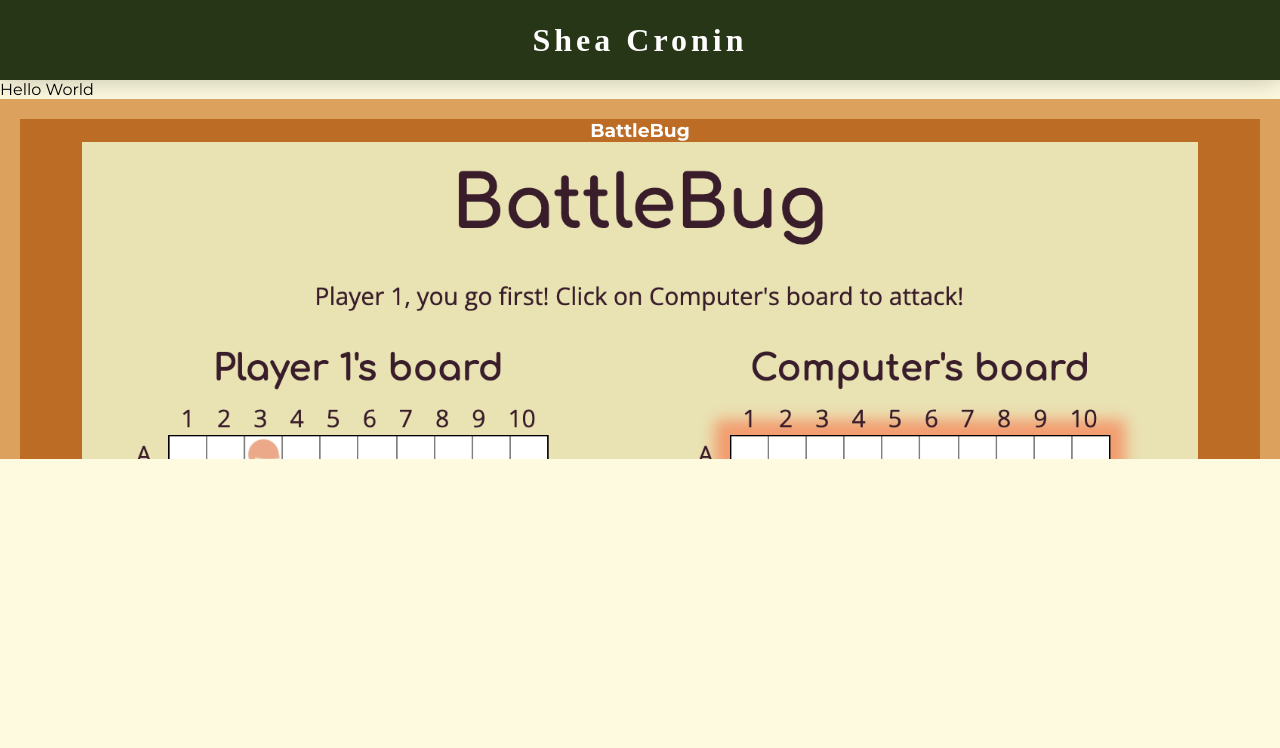
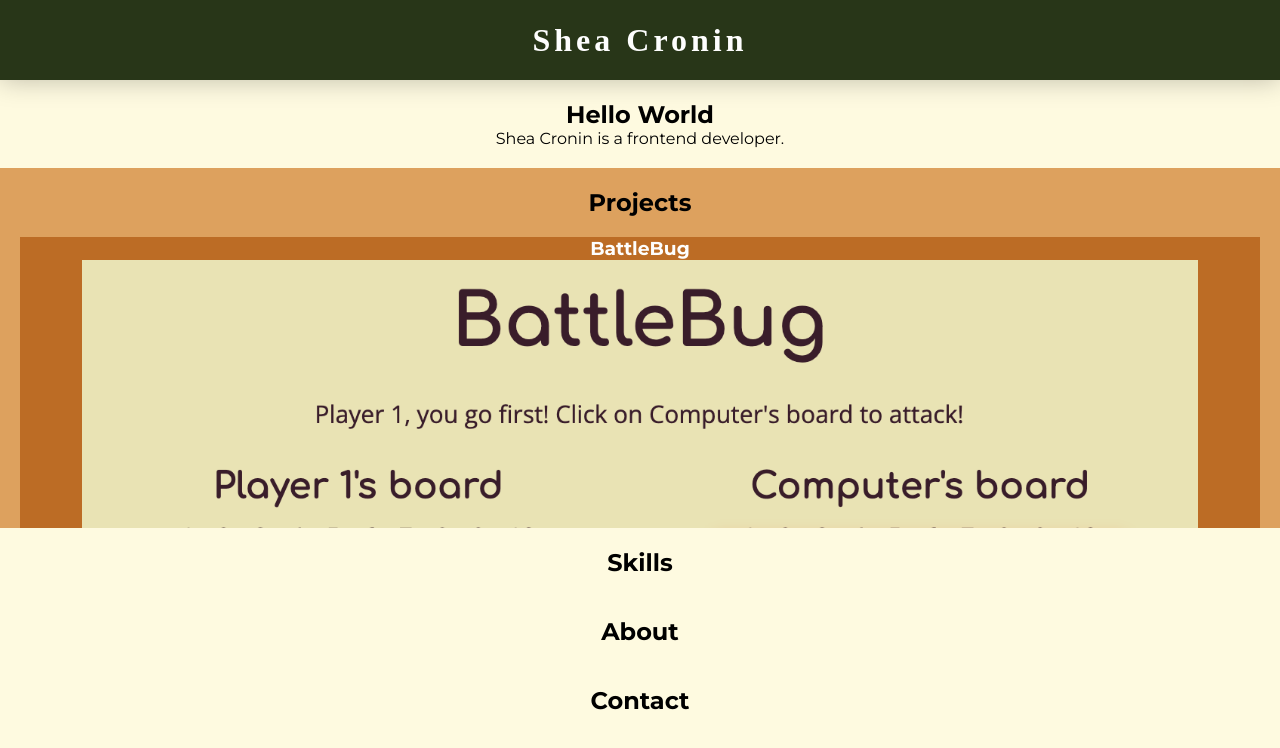
Before and after one commit to sheacronin/sheacronin.github.io, a React (Create React App) app: page / in a window 1280 px wide. Shown: the top 748 px of the page. Built offline with nearby package versions, Linux system fonts and the light colour scheme; a web font is replaced by a local one.

Commit message:
Create skeleton of sections

```diff
--- a/src/App.css
+++ b/src/App.css
@@ -7,4 +7,9 @@ body {
     background-color: #fefae0;
     height: 100vh;
     font-family: 'Montserrat', sans-serif;
+    text-align: center;
 }
+
+section {
+    padding: 20px 0;
+}
--- a/src/App.js
+++ b/src/App.js
@@ -1,13 +1,22 @@
 import './App.css';
+import About from './components/About';
+import Contact from './components/Contact';
 import Header from './components/Header';
 import Projects from './components/Projects';
+import Skills from './components/Skills';
+import Welcome from './components/Welcome';
 
 function App() {
     return (
         <div>
             <Header />
-            <main>Hello World</main>
-            <Projects />
+            <main>
+                <Welcome />
+                <Projects />
+                <Skills />
+                <About />
+                <Contact />
+            </main>
         </div>
     );
 }
--- /dev/null
+++ b/src/components/About.js
@@ -0,0 +1,9 @@
+const About = () => {
+    return (
+        <section id="about">
+            <h2>About</h2>
+        </section>
+    );
+};
+
+export default About;
--- /dev/null
+++ b/src/components/Contact.js
@@ -0,0 +1,9 @@
+const Contact = () => {
+    return (
+        <section id="contact">
+            <h2>Contact</h2>
+        </section>
+    );
+};
+
+export default Contact;
--- a/src/components/Projects.js
+++ b/src/components/Projects.js
@@ -5,6 +5,7 @@ import '../styles/Projects.css';
 const Projects = () => {
     return (
         <section id="projects">
+            <h2>Projects</h2>
             {projects.map((project) => (
                 <ProjectCard project={project} />
             ))}
--- /dev/null
+++ b/src/components/Skills.js
@@ -0,0 +1,9 @@
+const Skills = () => {
+    return (
+        <section id="skills">
+            <h2>Skills</h2>
+        </section>
+    );
+};
+
+export default Skills;
--- /dev/null
+++ b/src/components/Welcome.js
@@ -0,0 +1,10 @@
+const Welcome = () => {
+    return (
+        <section id="welcome">
+            <h2>Hello World</h2>
+            <p>Shea Cronin is a frontend developer.</p>
+        </section>
+    );
+};
+
+export default Welcome;
```
